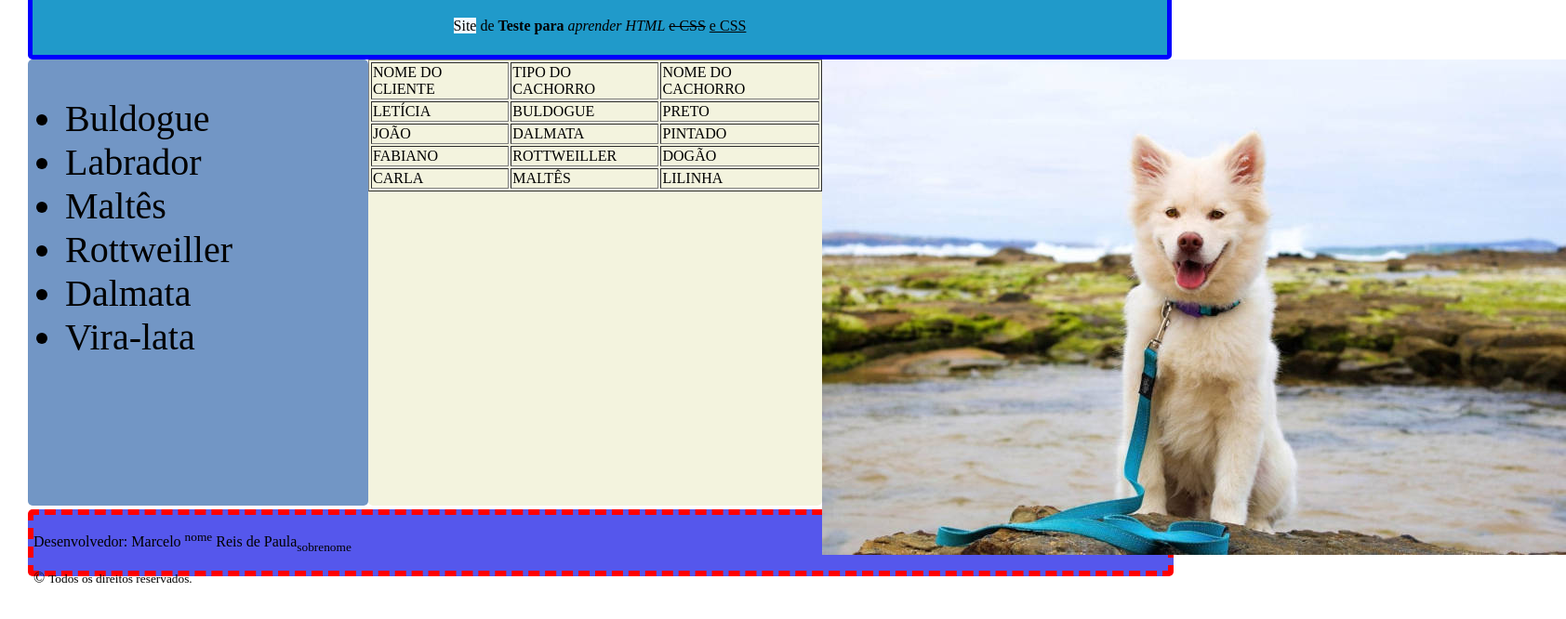
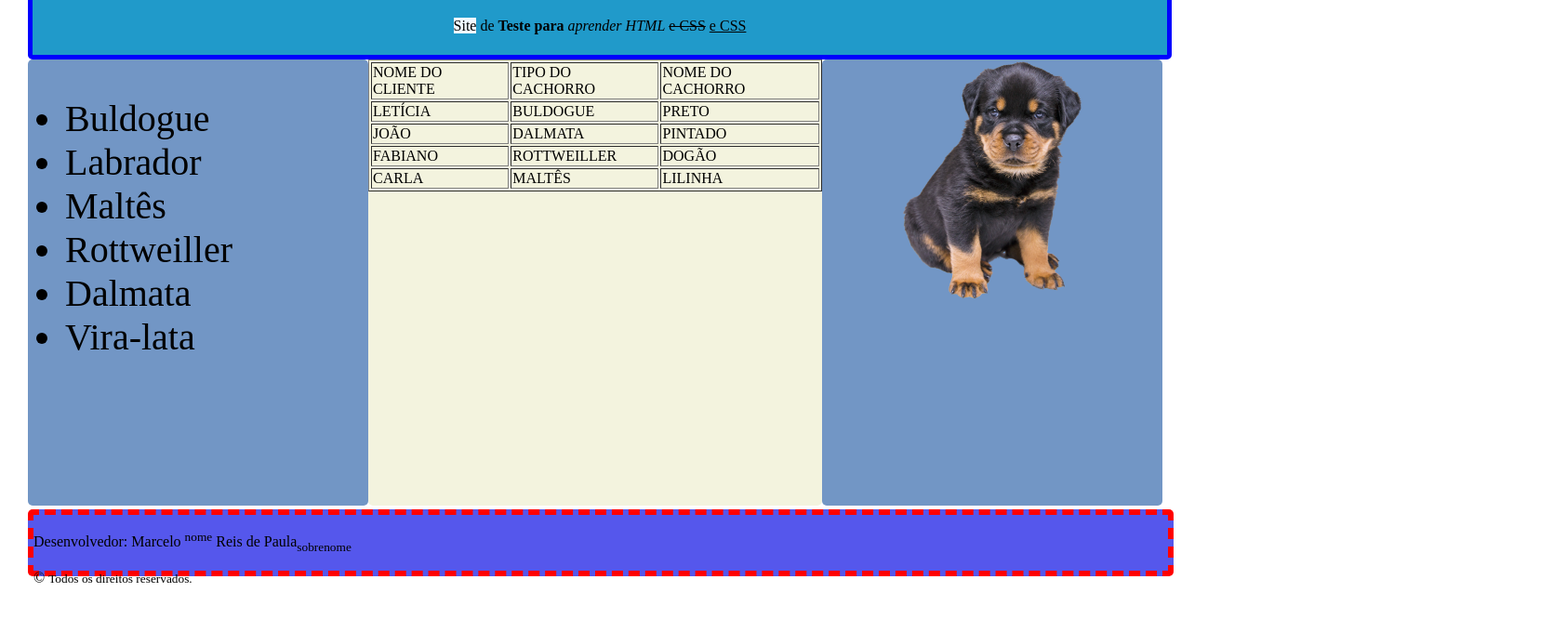
Before and after one commit to MarceloRDP/repo, a plain HTML site: page index.html in a window 1280 px wide. Shown: the part 96-762 px from the top of the page at 93% size, 1684 px wide, since content can reach past the window. Drawn offline with Linux system fonts and the light colour scheme.

```diff
--- a/index.html
+++ b/index.html
@@ -34,10 +34,10 @@
         <picture>
             <!-- Abaixo utilizo imagens diferentes para diferentes tamanhos de tela. OBS Importante: Os nomes dos arquivos nao podem
             conter espacos. -->
-            <source media="(max-width: 1200px)" srcset="Imagens/Cachorrotranspmenor.png" type="image/png">
+            <!-- <source media="(max-width: 1200px)" srcset="Imagens/Cachorrotranspmenor.png" type="image/png"> -->
                 <!-- <source media srcset="Imagens/Imagem Cachorromenor.jpg" type="image/jpeg"> -->
                 <!-- <source media="(min-width: 1000px)" srcset="Imagens/Imagem Cachorro.jpg" type="image/jpeg"> -->
-                <img src="Imagens/ImagemCachorro.jpg" alt="Imagem de Cachorro">
+                <img class= "ImgCachorro" src="Imagens/Cachorrotranspmenor.png" alt="Imagem de Cachorro">
         </picture>
     </aside>
 
```
Also changed, not shown: Teste.html (+2 -0 lines).
